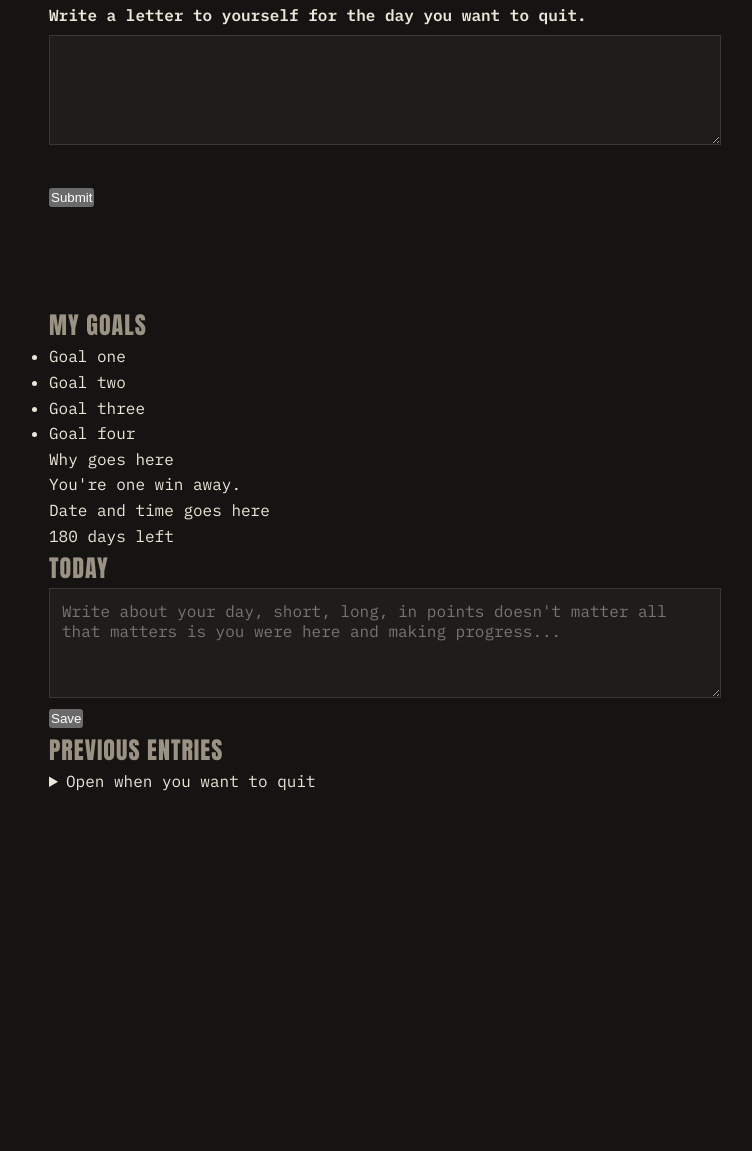
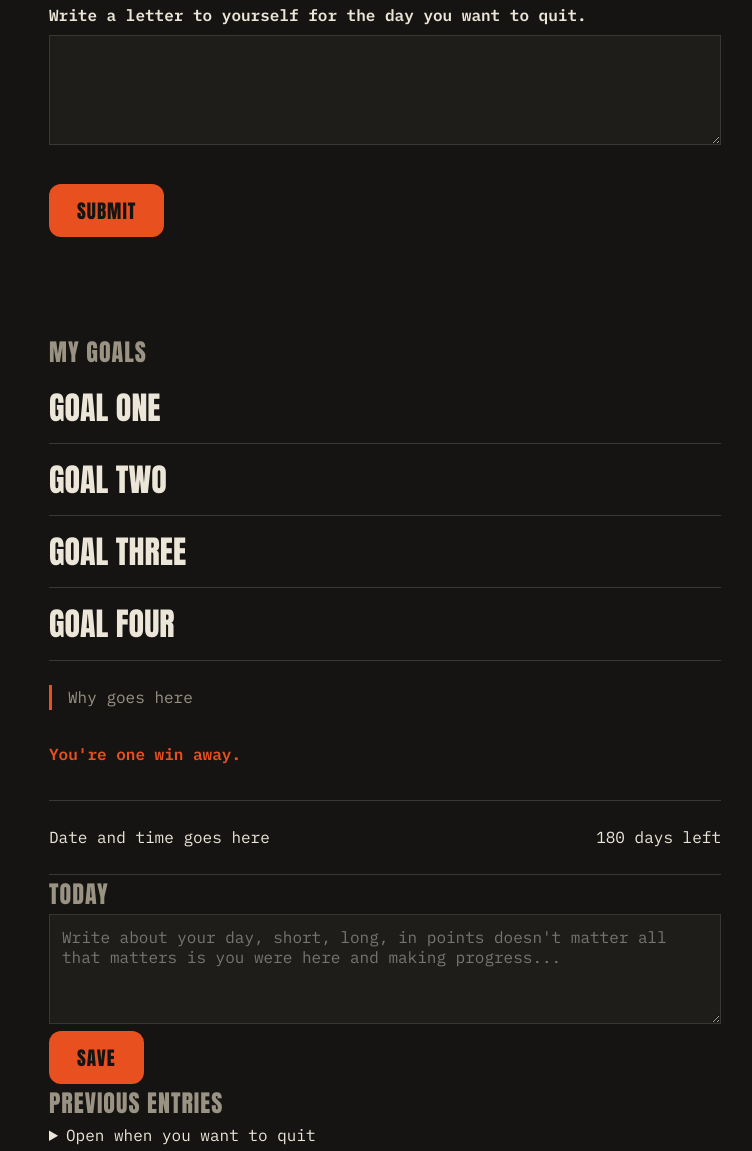
Before and after one commit to NikhilKshub/ProudMe, a plain HTML site: page index.html in a window 1280 px wide. Shown: the part 997-2148 px from the top of the page, without its empty margins (255-1007 px from the left). Before the commit the page ends 1840 px from the top, so only its background shows below. Drawn offline with Linux system fonts and the light colour scheme.

Commit message:
styling
button header topbar quote

```diff
--- a/style.css
+++ b/style.css
@@ -71,3 +71,47 @@ textarea:focus, input:focus{
     outline:none;
     border-color:var(--orange);
 }
+
+button{
+    background-color:var(--orange);
+    color:var(--bg);
+    border:none;
+    padding:12px 28px;
+    font-family: 'Anton',sans-serif;
+    font-size:1.2rem;
+    letter-spacing: 1px;
+    text-transform: uppercase;
+    cursor:pointer;
+    border-radius: 12px;
+}
+button:hover{color: var(--text);}
+
+ul{list-style: none;}
+li{
+    font-family:'Anton',sans-serif;
+    font-size:2rem;
+    text-transform: uppercase;
+    padding: 10px 0;
+    border-bottom:1px solid var(--line);
+}
+
+header p{
+    border-left: 3px solid var(--orange);
+    padding-left:16px;
+    margin-top:24px;
+    color:var(--soft);
+}
+#quote{
+    color:var(--orange);
+    font-weight: 600;
+    margin:32px 0;
+}
+
+#top-bar{
+    display:flex;
+    justify-content: space-between;
+    align-items:flex;
+    padding:24px 0;
+    border-top:1px solid var(--line);
+    border-bottom:1px solid var(--line);
+}
```
